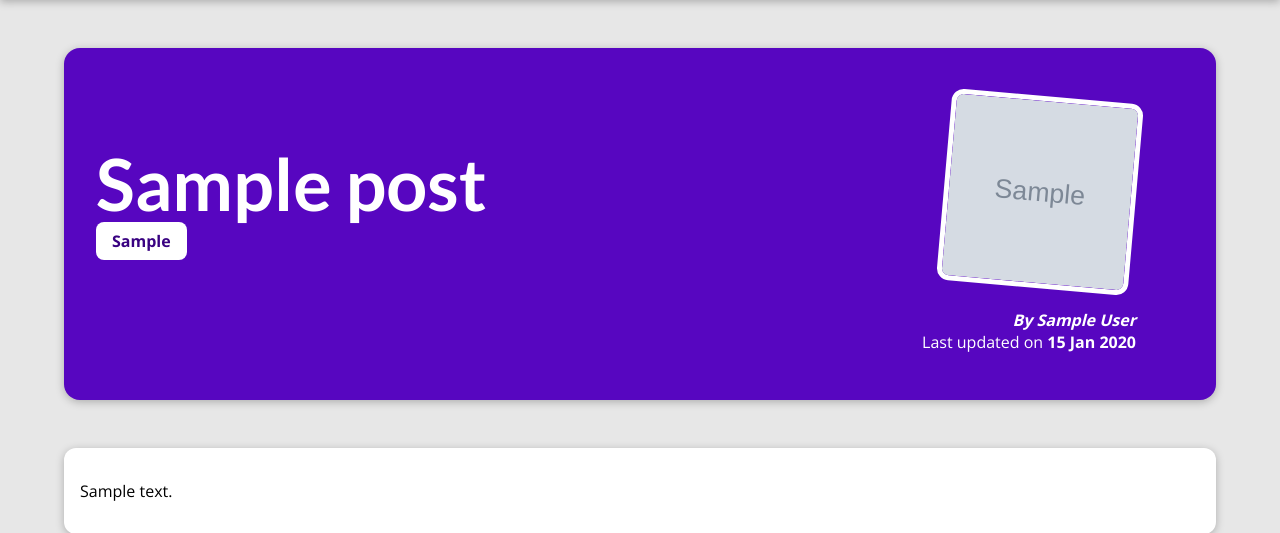
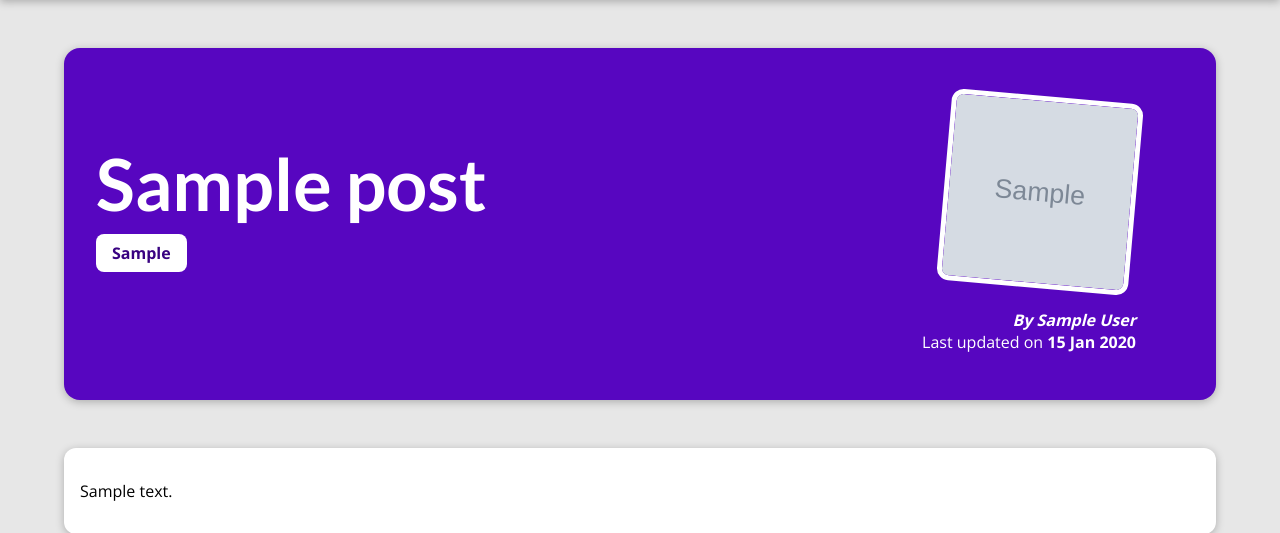
Before and after one commit to jvcarpena/Personal-Blog-Django, a Django app: a page that uses blog/templates/blog/post-detail.html in a window 1280 px wide. Shown: the part 80-613 px from the top of the page. Run offline with Django 5.2, Linux system fonts and the light colour scheme; tables that the repository leaves empty hold one stand-in row (values such as "Sample post"); grey boxes marked "Sample" are stand-in pictures.

Commit message:
Made some changes on tags!

```diff
--- a/blog/static/blog/post-detail.css
+++ b/blog/static/blog/post-detail.css
@@ -74,3 +74,7 @@ main {
   border-radius: 8px;
   font-weight: bold;
 }
+
+.tag-container {
+  margin-top: 1rem;
+}
--- a/blog/templates/blog/post-detail.html
+++ b/blog/templates/blog/post-detail.html
@@ -14,7 +14,7 @@
 {% block content %}
   <section id="summary">
     <h2>{{ post.title }}</h2>
-    <div>
+    <div class="tag-container">
       {% for tag in post_tags %}
         <span class="tag">{{ tag.caption }}</span>
       {% endfor %}
```
